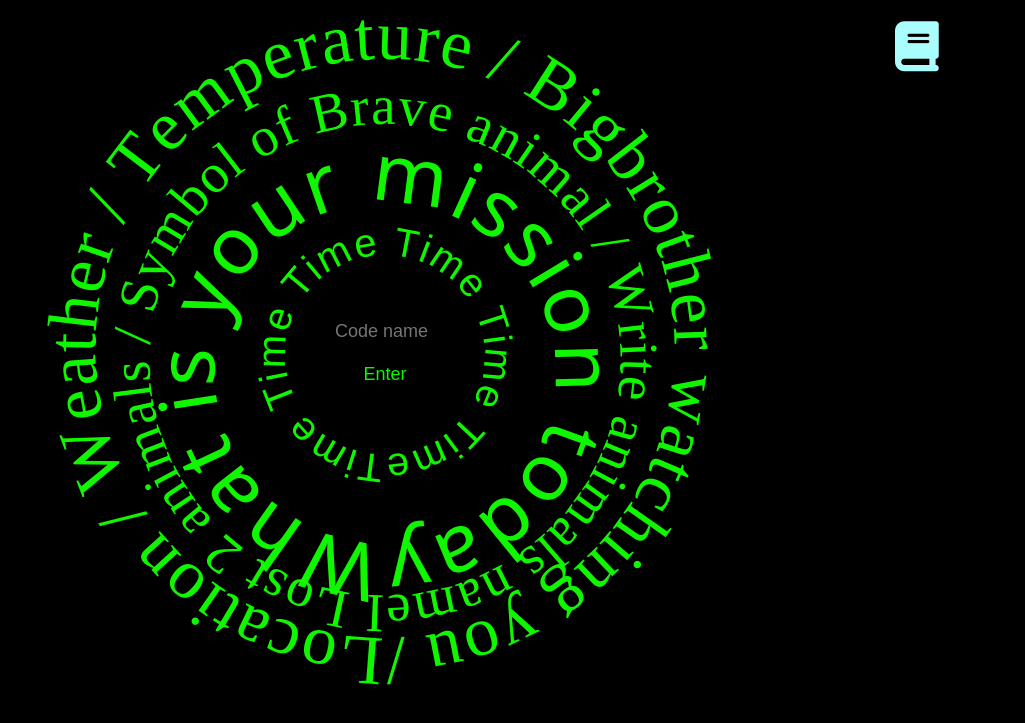
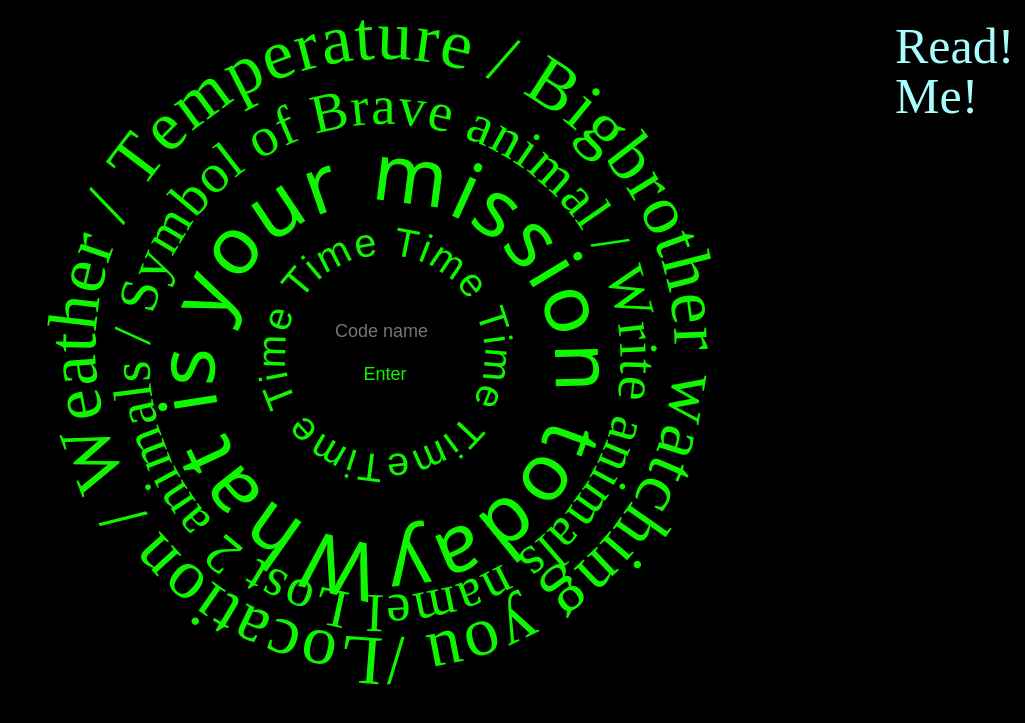
Before and after one commit to K-AVLB/vanlila-js-app, a plain HTML site: page index.html in a window 1280 px wide. Shown: the part 19-742 px from the top of the page, without its empty margins (255-1280 px from the left). Drawn offline with nearby package versions, Linux system fonts and the light colour scheme.

Commit message:
Update index.html

```diff
--- a/index.html
+++ b/index.html
@@ -34,11 +34,11 @@
   <span></span>
   </div>
 
+<div class="readme"><a href="Readme.html">Read! Me!</a></div>
 <div id="weather" class="hidden"><span></span><span></span></div>
 <div class="weatherRing noClick">Location / Weather / Temperature / Bigbrother watching you /</div>
 <div id="codeRoom" class="hidden"><a href="quiz.html">Room</a></div>
 
-<div class="readme"><a href="Readme.html"><i class="fa-solid fa-book"></i></a></div>
 
 <script src="clue.js"></script>
   <script src="index.js"></script>
```
